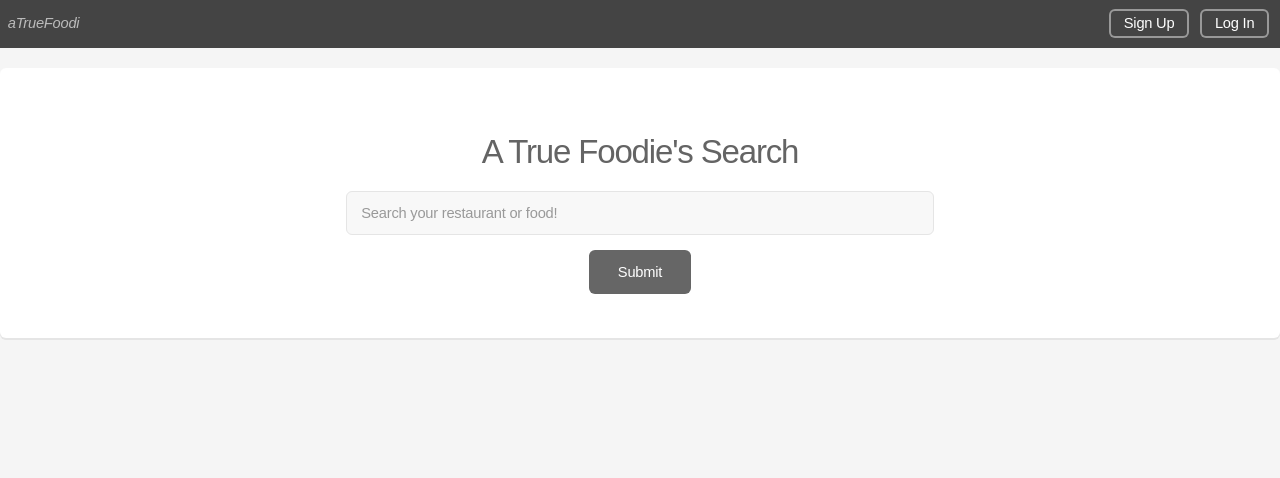
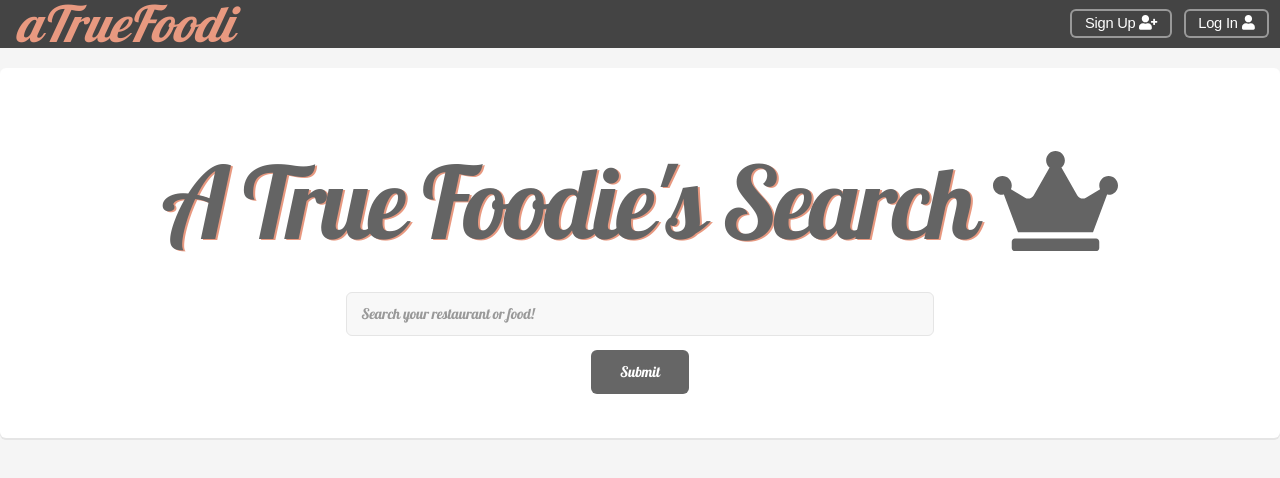
Before and after one commit to Kevin101Zhang/aTrueFoodie, a website: page public/landingpage.html in a window 1280 px wide. Drawn offline with Linux system fonts and the light colour scheme.

Commit message:
Initial CSS

```diff
--- a/public/assets/css/main.css
+++ b/public/assets/css/main.css
@@ -113,7 +113,7 @@
 		-webkit-transition: color 0.2s ease-in-out, border-bottom-color 0.2s ease-in-out;
 		-ms-transition: color 0.2s ease-in-out, border-bottom-color 0.2s ease-in-out;
 		transition: color 0.2s ease-in-out, border-bottom-color 0.2s ease-in-out;
-		border-bottom: dotted 1px;
+		/* border-bottom: dotted 1px; */
 		color: #e89980;
 		text-decoration: none;
 	}
--- /dev/null
+++ b/public/assets/css/our.css
@@ -0,0 +1,20 @@
+#title{
+    font-family: 'Lobster', cursive;
+    font-size: 50px;
+}
+#searchSubmit:hover{
+    background-color: #e89980;
+}
+#signUpSubmit:hover{
+    background-color: #e89980;
+}
+#loginSubmit:hover{
+    background-color: #e89980;
+}
+h2,input{
+    font-family: 'Lobster';
+}
+#frontTitle{
+    font-size: 100px;
+    text-shadow: 2px 1px #e89980;
+}
--- a/public/landingpage.html
+++ b/public/landingpage.html
@@ -9,6 +9,10 @@
 	<link rel="stylesheet" href="assets/css/main.css" />
 	<!-- Font Awesome -->
 	    <script defer src="https://use.fontawesome.com/releases/v5.3.1/js/all.js"></script>
+	<!-- Google Lobster Font -->
+	<link href="https://fonts.googleapis.com/css?family=Lobster" rel="stylesheet">
+	<!-- Our CSS -->
+	<link rel="stylesheet" href="assets/css/our.css" />
 	<!-- JQuery -->
 	<script src="assets/js/jquery.min.js"></script>
 </head>
@@ -18,11 +22,11 @@
 
 		<!-- Header -->
 		<header id="header">
-			  <em><span id="title" class="title">aTrueFoodi</span></em>
+				   <a href="landingpage.html"> <em><span id="title" class="title">aTrueFoodi</span></em></a>
 			<nav id="nav">
 				<ul>
-					<li><a href="signup.html" class="button">Sign Up</a></li>
-					<li><a href="login.html" class="button">Log In</a></li>
+					<li><a href="signup.html" class="button">Sign Up <i class="fas fa-user-plus"></i></a></li>
+					<li><a href="login.html" class="button">Log In <i class="fas fa-user"></i></a></li>
 				</ul>
 			</nav>
 		</header>
@@ -31,7 +35,7 @@
 		<!-- Main -->
 		<div class="box" id="searchArea">
 			<header class="major">
-				<h2>A True Foodie's Search</h2>
+				<h2 id="frontTitle">A True Foodie's Search <i class="fas fa-crown"></i></h2>
 			</header>
 
 			<div class="row gtr-50 gtr-uniform">
@@ -54,7 +58,7 @@
 				<!-- TODO: merge both fields into one solid piece ~JG -->
 				<div class="col-12">
 					<ul class="actions special">
-						<li><input id="searchSubmit" type="submit" value="Submit" /></li>
+						<li><input id="searchSubmit" type="submit" value="Submit"/></li>
 					</ul>
 				</div>
 			</div>
```
Also changed, not shown: public/login.html (+11 -7 lines), public/signup.html (+10 -6 lines).
